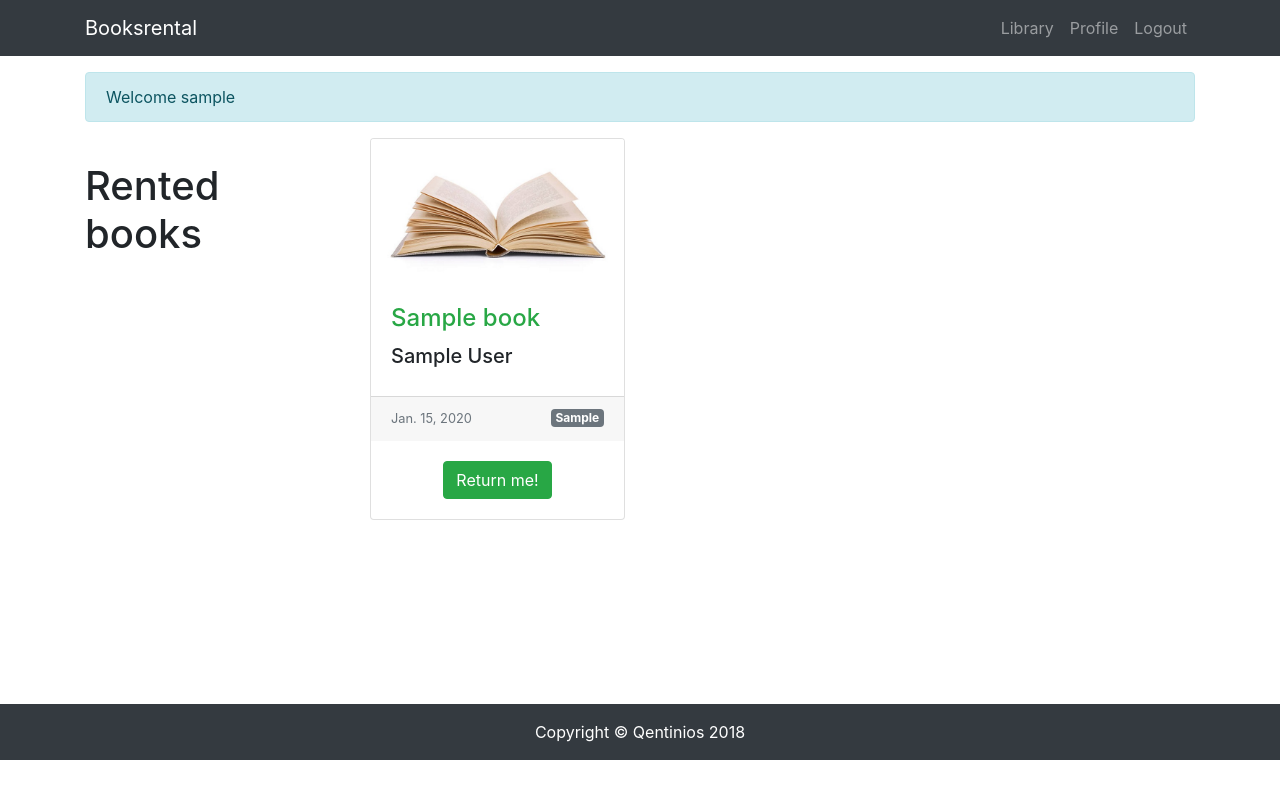
After one commit to Qentinios/booksrental, a Django app: page /profile/ in a window 1280 px wide. The commit adds this page. Run offline with Django 3.2, Linux system fonts and the light colour scheme; a user stored in the database is signed in; tables that the repository leaves empty hold one stand-in row (values such as "Sample post"); some libraries are stand-ins or nearby versions.

Commit message:
Added profile view (with rented books), added routes to return and rent a book

```diff
--- a/booksrental/settings.py
+++ b/booksrental/settings.py
@@ -120,5 +120,6 @@ USE_TZ = True
 
 STATIC_URL = '/static/'
 
+LOGIN_URL = '/login'
 LOGIN_REDIRECT_URL = '/'
 LOGOUT_REDIRECT_URL = '/'
--- a/booksrental/urls.py
+++ b/booksrental/urls.py
@@ -27,5 +27,7 @@ urlpatterns = [
     url(r'^$', booksrentalapp_views.main),
     re_path('^category/(?P<slug>[\w-]+)/$', booksrentalapp_views.category, {}, name="category"),
     path('book/<int:book_id>/', booksrentalapp_views.book_detail, name='book'),
-    path('return/', booksrentalapp_views.return_book, name='return'),
+    path('profile/', booksrentalapp_views.profile, name='profile'),
+    path('return/<int:book_id>/', booksrentalapp_views.return_book, name='return_book'),
+    path('rent/<int:book_id>/', booksrentalapp_views.rent_book, name='rent_book'),
 ]
--- a/booksrentalapp/templates/booksrentalapp/library.html
+++ b/booksrentalapp/templates/booksrentalapp/library.html
@@ -32,6 +32,9 @@
                         </div>
                         <div class="card-footer">
                             <small class="text-muted">{{ book.pub_date }}</small>
+                            {% for category in book.bookcategory_set.all %}
+                                <span class="badge badge-secondary float-right">{{ category.category }}</span>
+                            {% endfor %}
                         </div>
                     </div>
                 </div>
--- /dev/null
+++ b/booksrentalapp/templates/booksrentalapp/profile.html
@@ -0,0 +1,41 @@
+{% extends 'base.html' %}
+{% load static %}
+{% block content %}
+    <div class="col-lg-3">
+        <h1 class="my-4">Rented books</h1>
+    </div>
+    <!-- /.col-lg-3 -->
+
+    <div class="col-lg-9">
+
+        <div class="row">
+
+            {% for book in books %}
+                <div class="col-lg-4 col-md-6 mb-4">
+                    <div class="card">
+                        <a href="/book/{{ book.id }}"><img class="card-img-top" src="{% static 'booksrentalapp/images/book.jpg' %}"></a>
+                        <div class="card-body">
+                            <h4 class="card-title">
+                                <span class="text-success">{{ book.title }}</span>
+                            </h4>
+                            <h5>{{ book.author }}</h5>
+                        </div>
+                        <div class="card-footer">
+                            <small class="text-muted">{{ book.pub_date }}</small>
+                            {% for category in book.bookcategory_set.all %}
+                                <span class="badge badge-secondary float-right">{{ category.category }}</span>
+                            {% endfor %}
+                        </div>
+                        <div class="card-body text-center">
+                            <a class="btn btn-success" href="/return/{{ book.id }}">Return me!</a>
+                        </div>
+                    </div>
+                </div>
+            {% endfor %}
+
+        </div>
+        <!-- /.row -->
+
+    </div>
+    <!-- /.col-lg-9 -->
+{% endblock %}
--- a/booksrentalapp/views.py
+++ b/booksrentalapp/views.py
@@ -4,8 +4,9 @@ from django.shortcuts import render, redirect
 from django.http import HttpResponse, Http404
 from django.template import loader
 from django.core.paginator import Paginator
-
+from django.contrib.auth.decorators import login_required
 from booksrentalapp.models import Category, Book
+from django.contrib import messages
 
 
 def main(request):
@@ -32,13 +33,16 @@ def book_detail(request, book_id):
     try:
         book = Book.objects.get(pk=book_id)
     except Book.DoesNotExist:
-        raise Http404("Question does not exist")
+        raise Http404("Book does not exist")
+
     return render(request, 'booksrentalapp/book.html', {'book': book})
 
 
-def return_book(request):
+@login_required
+def profile(request):
+    messages.add_message(request, messages.INFO, 'Welcome ' + request.user.username)
     books = Book.objects.all()
-    return render(request, 'booksrentalapp/return.html', {'books': books})
+    return render(request, 'booksrentalapp/profile.html', {'books': books})
 
 
 def category(request, slug):
@@ -63,3 +67,29 @@ def show_library(request, books):
         'books': books,
     }
     return HttpResponse(template.render(context, request))
+
+
+@login_required
+def return_book(request, book_id):
+    try:
+        book = Book.objects.get(pk=book_id)
+    except Book.DoesNotExist:
+        raise Http404("Book does not exist")
+
+    # return
+
+    messages.add_message(request, messages.SUCCESS, 'Rented book: ' + book.title)
+    pass
+
+
+@login_required
+def rent_book(request, book_id):
+    try:
+        book = Book.objects.get(pk=book_id)
+    except Book.DoesNotExist:
+        raise Http404("Book does not exist")
+
+    # rent
+
+    messages.add_message(request, messages.SUCCESS, 'Returned book: ' + book.title)
+    pass
--- a/templates/base.html
+++ b/templates/base.html
@@ -30,7 +30,7 @@
                 </li>
                 {% if user.is_authenticated %}
                     <li class="nav-item {% if request.path == '/return/' %}active{% endif %}">
-                        <a class="nav-link" href="/return">Return</a>
+                        <a class="nav-link" href="/profile">Profile</a>
                     </li>
                     <li class="nav-item">
                         <a class="nav-link" href="/logout">Logout</a>
@@ -51,7 +51,16 @@
 <!-- Page Content -->
 <div class="container">
     <div class="row">
+        <div class="col-lg-12">
+            {% if messages %}
+                {% for message in messages %}
+                    <div class="alert {% if message.tags %} alert-{{ message.tags }}{% endif %}" role="alert">{{ message }}</div>
+                {% endfor %}
+            {% endif %}
+        </div>
+
         {% block content %}
+
         {% endblock %}
     </div>
     <!-- /.row -->
@@ -63,7 +72,7 @@
 <!-- Footer -->
 <footer class="py-3 bg-dark">
     <div class="container">
-        <p class="m-0 text-center text-white">Copyright &copy; Your Website 2017</p>
+        <p class="m-0 text-center text-white">Copyright &copy; Qentinios 2018</p>
     </div>
     <!-- /.container -->
 </footer>
```
Also changed, not shown: booksrentalapp/templates/booksrentalapp/book.html (added, +28 -0 lines).
